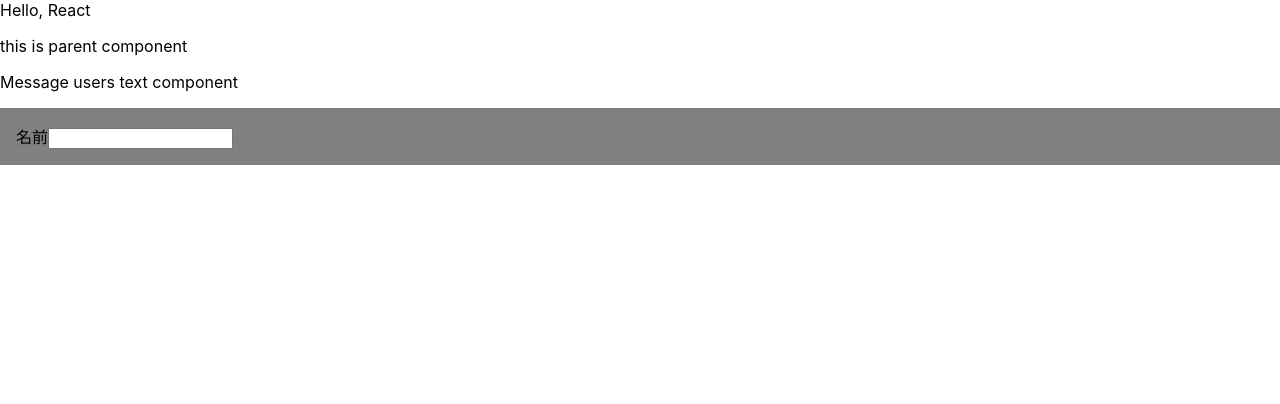
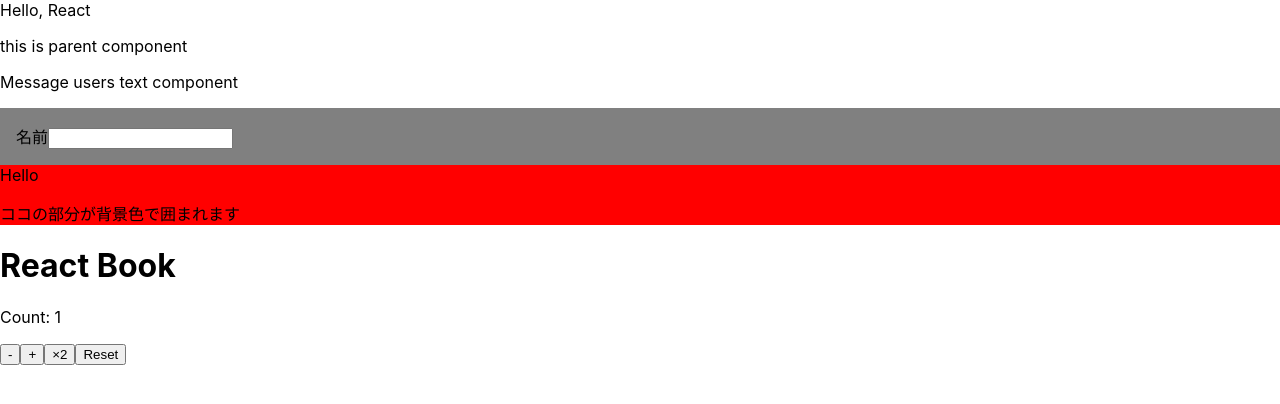
Before and after one commit to Harasou21/to_do, a React (Create React App) app in the folder react-ts-to_do/: page / in a window 1280 px wide. Shown: the top 404 px of the page. Built offline with nearby package versions, Linux system fonts and the light colour scheme.

Commit message:
今日の勉強

```diff
--- /dev/null
+++ b/react-ts-to_do/src/components/ContainerSample.tsx
@@ -0,0 +1,23 @@
+// Containerは赤背景のボックスの中にタイトルと子要素を表示します
+const Container = (props: { title: string; children: React.ReactElement }) => {
+  const { title, children } = props
+
+  return (
+    <div style={{ background: 'red'}}>
+      <span>{title}</span>
+      {/* propsのchildrenを埋め込むと、このコンポーネントの開始タグと閉じタグで囲んだ要素を表示 */}
+      <div>{children}</div>
+    </div>
+  )
+}
+
+const Parent = () => {
+  return (
+    // Containerを使用する際に、他の要素を囲って使用する
+    <Container title="Hello">
+      <p>ココの部分が背景色で囲まれます</p>
+    </Container>
+  )
+}
+
+export default Parent
--- /dev/null
+++ b/react-ts-to_do/src/components/ContextSample.tsx
@@ -0,0 +1,39 @@
+import React from 'react'
+
+// Titleを渡すためのContextを作成します
+const TitleContext = React.createContext('')
+
+// Titleコンポーネントの中でContextの値を参照します
+const Title = () => {
+  // Consumerを使って、Contextの値を参照します
+  return (
+    <TitleContext.Consumer>
+      {(title) => {
+        return <h1>{title}</h1>
+      }}
+    </TitleContext.Consumer>
+  )
+}
+
+const Header = () => {
+  return (
+    <div>
+      <Title/>
+    </div>
+  )
+}
+
+// Pageコンポーネントの中でContextに値を渡します
+const Page = () => {
+  const title = 'React Book'
+
+  // providerを使いContextに値をセットします
+  // provider以下のコンポーネントから値を参照できます
+  return (
+    <TitleContext.Provider value={title}>
+      <Header />
+    </TitleContext.Provider>
+  )
+}
+
+export default Page
--- /dev/null
+++ b/react-ts-to_do/src/components/Counter.tsx
@@ -0,0 +1,43 @@
+import { useReducer } from 'react'
+
+// reducerが受け取るactionの型を定義します
+type Action = 'DECREMENT' | 'INCREMENT' | 'DOUBLE' | 'RESET'
+
+// 現在の状態とactionにもとずいて次の状態を返します
+const reducer = (currentCount: number, action: Action) => {
+  switch (action) {
+    case 'INCREMENT':
+      return currentCount + 1
+    case 'DECREMENT':
+      return currentCount - 1
+    case 'DOUBLE':
+      return currentCount * 2
+    case 'RESET':
+      return 0
+    default:
+      return currentCount
+  }
+}
+
+type CounterProps = {
+  initialValue: number
+}
+
+const Counter = (props: CounterProps) => {
+  const { initialValue } = props
+  // useReducer()の戻り値の配列の一番目は現在の状態で、二番目がdispatch関数です。dispatch関数にactionを渡すことで状態を更新できます
+  const [ count, dispatch ] = useReducer(reducer, initialValue)
+
+  return (
+    <div>
+      <p>Count: {count}</p>
+      {/* dispatch関数にactionを渡して、状態を更新します */}
+      <button onClick={() => dispatch('DECREMENT')}>-</button>
+      <button onClick={() => dispatch('INCREMENT')}>+</button>
+      <button onClick={() => dispatch('DOUBLE')}>×2</button>
+      <button onClick={() => dispatch('RESET')}>Reset</button>
+    </div>
+  )
+}
+
+export default Counter
--- a/react-ts-to_do/src/index.tsx
+++ b/react-ts-to_do/src/index.tsx
@@ -5,6 +5,9 @@ import './index.css';
 import Hello from './components/Hello'
 import Message from './components/Message';
 import Name from './components/Name'
+import ContainerSample from './components/ContainerSample'
+import Page from './components/ContextSample'
+import Counter from './components/Counter';
 import reportWebVitals from './reportWebVitals';
 
 const root = ReactDOM.createRoot(
@@ -15,8 +18,12 @@ root.render(
     <Hello />
     <Message />
     <Name />
+    <ContainerSample />
+    <Page />
+    <Counter initialValue={1} />
   </React.StrictMode>
 );
+
 
 // If you want to start measuring performance in your app, pass a function
 // to log results (for example: reportWebVitals(console.log))
```
